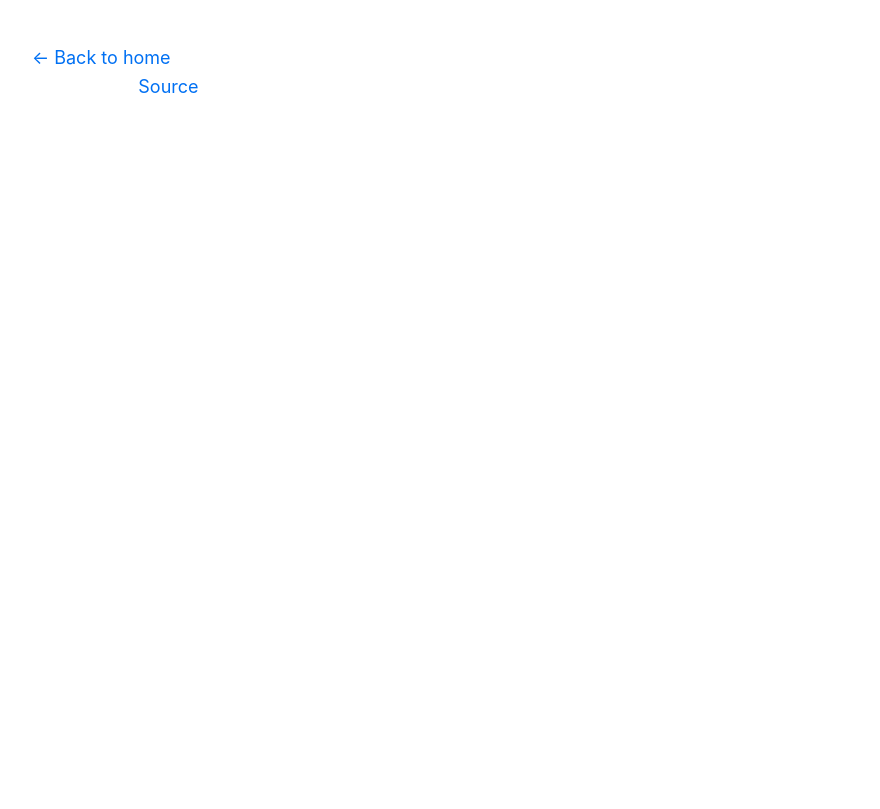
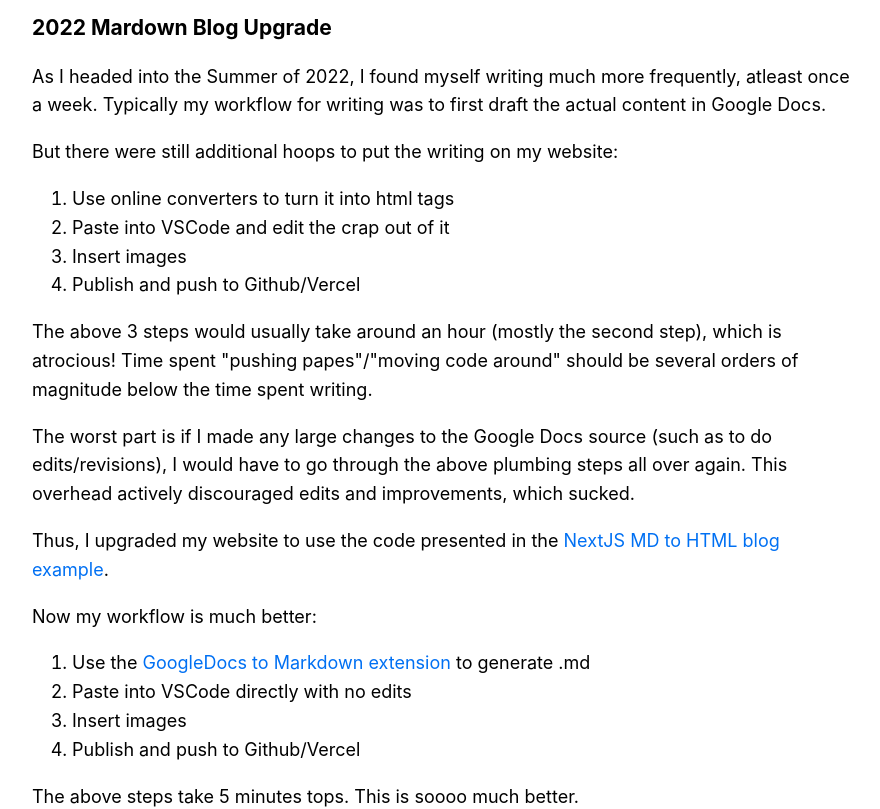
Before and after one commit to shihaocao/nextjs-shihao-website, a Next.js app: page /notes/how-i-made-this-website in a window 1280 px wide. Shown: the part 1500-2309 px from the top of the page, without its empty margins (194-1074 px from the left). Before the commit the page ends 1709 px from the top, so only its background shows below. Built offline with nearby package versions, Linux system fonts and the light colour scheme.

Commit message:
update how i made this website

```diff
--- a/pages/notes/how-i-made-this-website.js
+++ b/pages/notes/how-i-made-this-website.js
@@ -74,6 +74,52 @@ export default function FirstPost() {
         but updating was always a very manual process of literally drag and drop uploading.
         Being able to push with ease on Vercel is a life-saver. Anything that decreases cycle-times is invaluable to engineers.</p>
 
+      <h3>2022 Mardown Blog Upgrade</h3>
+
+      <p>As I headed into the Summer of 2022, I found myself writing much more frequently, atleast once a week.
+        Typically my workflow for writing was to first draft the actual content in Google Docs.
+        </p>
+
+        <p>
+        But there were still additional hoops to put the writing on my website:
+        </p>
+        <ol>
+          <li>Use online converters to turn it into html tags</li>
+          <li>Paste into VSCode and edit the crap out of it </li>
+          <li>Insert images</li>
+          <li>Publish and push to Github/Vercel</li>
+        </ol>
+        <p>
+        The above 3 steps would usually take around an hour (mostly the second step), which is atrocious!
+        Time spent "pushing papes"/"moving code around" should be several orders of magnitude below the time spent writing.
+        </p>
+        <p>
+        The worst part is if I made any large changes to the Google Docs source (such as to do edits/revisions),
+        I would have to go through the above plumbing steps all over again.
+        This overhead actively discouraged edits and improvements, which sucked.
+        </p>
+
+        <p>
+        Thus, I upgraded my website to use the code presented in the <Link href="https://github.com/vercel/next.js/tree/canary/examples/blog-starter">NextJS MD to HTML blog example</Link>.
+        </p>
+
+        <p>Now my workflow is much better:</p>
+        <ol>
+          <li>Use the <Link href="https://workspace.google.com/marketplace/app/docs_to_markdown/700168918607">GoogleDocs to Markdown extension</Link> to generate .md</li>
+          <li>Paste into VSCode directly with no edits</li>
+          <li>Insert images</li>
+          <li>Publish and push to Github/Vercel</li>
+        </ol>
+
+        <p>
+          The above steps take 5 minutes tops. This is soooo much better.
+        </p>
+
+        <p>It took me about 2 hours to figure out how to add the automatic MD to HTML generation to my website,
+         so as soon as I write two more pieces, I'll be net positive! And as soon as I write two more after that, I'll have justified my investment!
+        </p>
+
+
     </Layout>
 
   )
```
